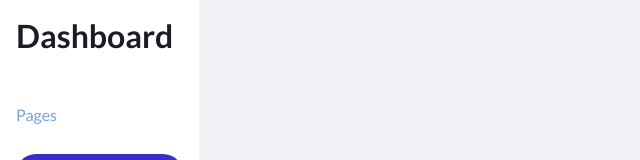
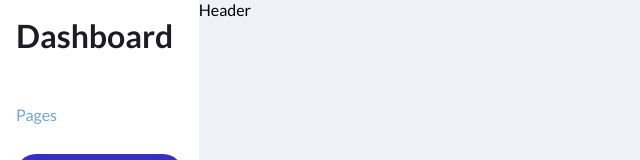
Before and after one commit to artemromaniv/project_admin_dashboard, a React (Vite) app: page / in a window 1280 px wide. Shown: the top 160 px of the page, without its empty margins (0-640 px from the left). Built offline with nearby package versions, Linux system fonts and the light colour scheme.

Commit message:
add Header component

```diff
--- a/src/App.tsx
+++ b/src/App.tsx
@@ -1,5 +1,5 @@
 import './App.css'
-import { NavBar, Home, Employees, Customers, Orders, BudgetSales, YearlyIncome, SalesOverview, BestSellers } from './components'
+import { NavBar, Header, Home, Employees, Customers, Orders, BudgetSales, YearlyIncome, SalesOverview, BestSellers } from './components'
 import { Routes, Route } from 'react-router'
 const App = () => {
 
@@ -9,6 +9,7 @@ const App = () => {
         <NavBar/>
       </div>
       <div className="main">
+        <Header/>
         <Routes>
           <Route path='/' element = {<Home/>}/>
           <Route path='employees' element = {<Employees/>}/>
--- /dev/null
+++ b/src/components/Header.tsx
@@ -0,0 +1,9 @@
+
+
+const Header = () => {
+  return (
+    <div>Header</div>
+  )
+}
+
+export default Header
--- a/src/components/index.ts
+++ b/src/components/index.ts
@@ -7,3 +7,4 @@ export {default as BudgetSales} from './BudgetSales'
 export {default as YearlyIncome} from './YearlyIncome'
 export {default as SalesOverview} from './SalesOverview'
 export {default as BestSellers} from './BestSellers'
+export {default as Header} from './Header'
--- a/src/contexts/ContextProvider.tsx
+++ b/src/contexts/ContextProvider.tsx
@@ -2,15 +2,15 @@
 import React,{ createContext, useContext, useState } from "react";
 
 interface StateContextType {
-  screenSize:number | undefined
+  collapsed:boolean
 }
 
 const StateContext = createContext<StateContextType>(null!);
 
 export const ContextProvider = ({children}:React.PropsWithChildren) => {
-  const [screenSize,setScreenSize] = useState(undefined)
+  const [collapsed,setCollapsed] = useState(false)
   return (
-    <StateContext.Provider value={{screenSize}}>
+    <StateContext.Provider value={{collapsed}}>
         {children}
     </StateContext.Provider>
   )
```
